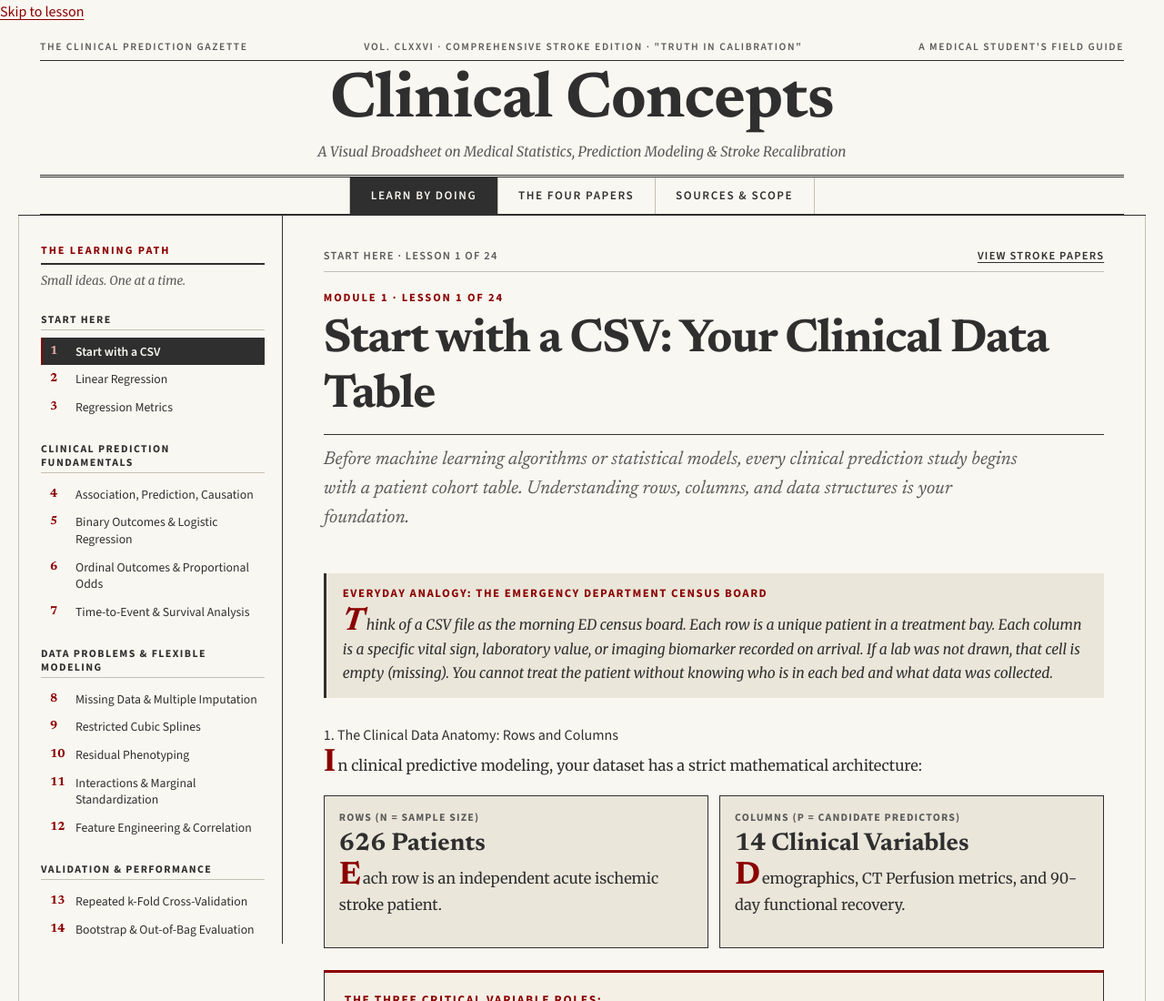
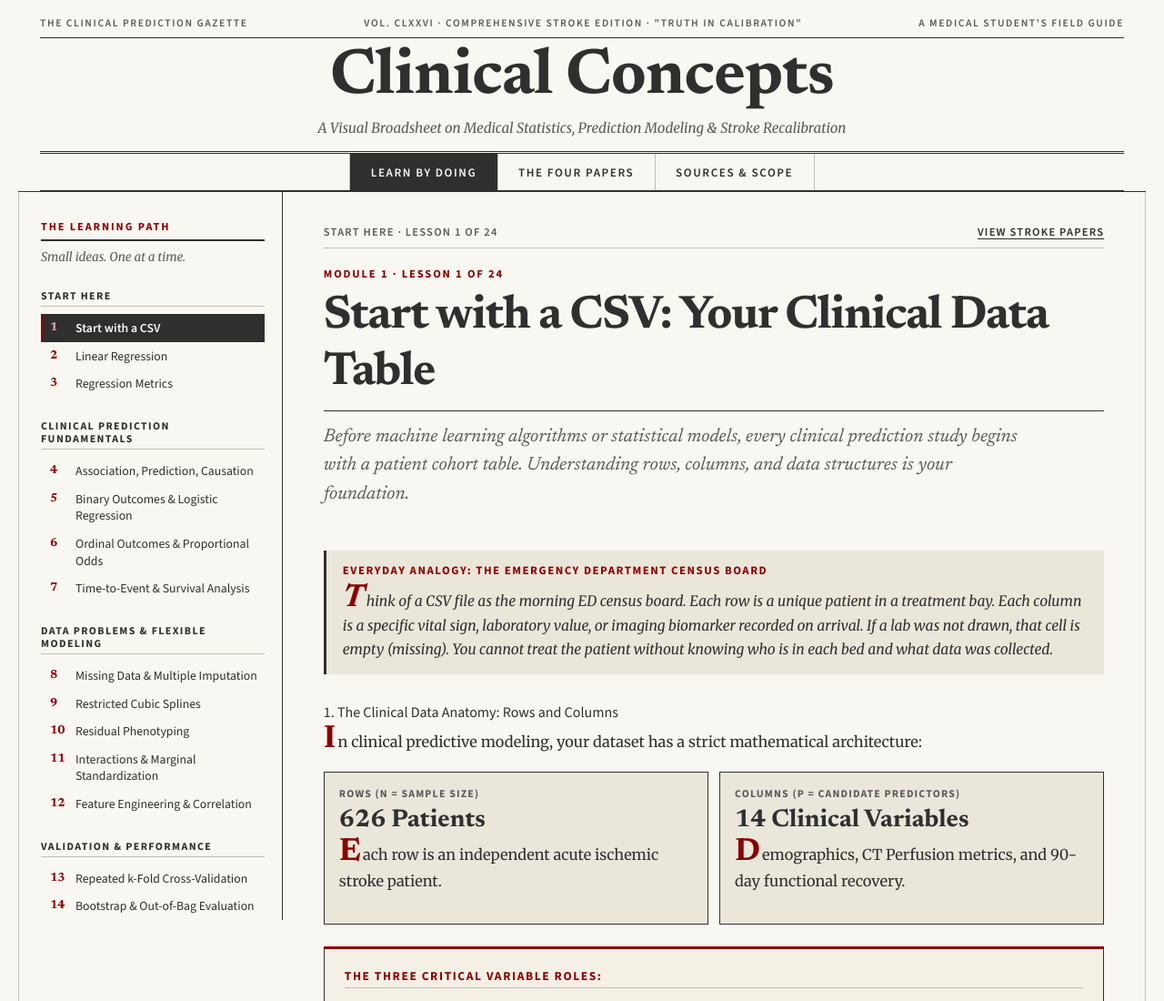
Before and after one commit to vidhidhaduk05/Clinical-Prediction-Models-Explainer, a plain HTML site: page index.html in a window 1280 px wide. Shown: the top 1100 px of the page at 91% size. Drawn offline with nearby package versions, Linux system fonts and the light colour scheme; a web font is replaced by a local one.

Commit message:
style: hide skip link until focused for pristine masthead presentation

```diff
--- a/dist/style.css
+++ b/dist/style.css
@@ -51,6 +51,26 @@ body {
 
 button, input, select {
   font: inherit;
+}
+
+.skip {
+  position: absolute;
+  top: -100px;
+  left: 1rem;
+  background: var(--color-ink);
+  color: var(--color-paper);
+  padding: 8px 16px;
+  z-index: 1000;
+  font-family: var(--font-sans);
+  font-size: 0.85rem;
+  font-weight: 600;
+  text-decoration: none;
+  border-radius: 0 0 4px 4px;
+  transition: top 0.15s ease;
+}
+
+.skip:focus {
+  top: 0;
 }
 
 button, a, input, select, summary {
--- a/style.css
+++ b/style.css
@@ -51,6 +51,26 @@ body {
 
 button, input, select {
   font: inherit;
+}
+
+.skip {
+  position: absolute;
+  top: -100px;
+  left: 1rem;
+  background: var(--color-ink);
+  color: var(--color-paper);
+  padding: 8px 16px;
+  z-index: 1000;
+  font-family: var(--font-sans);
+  font-size: 0.85rem;
+  font-weight: 600;
+  text-decoration: none;
+  border-radius: 0 0 4px 4px;
+  transition: top 0.15s ease;
+}
+
+.skip:focus {
+  top: 0;
 }
 
 button, a, input, select, summary {
```
